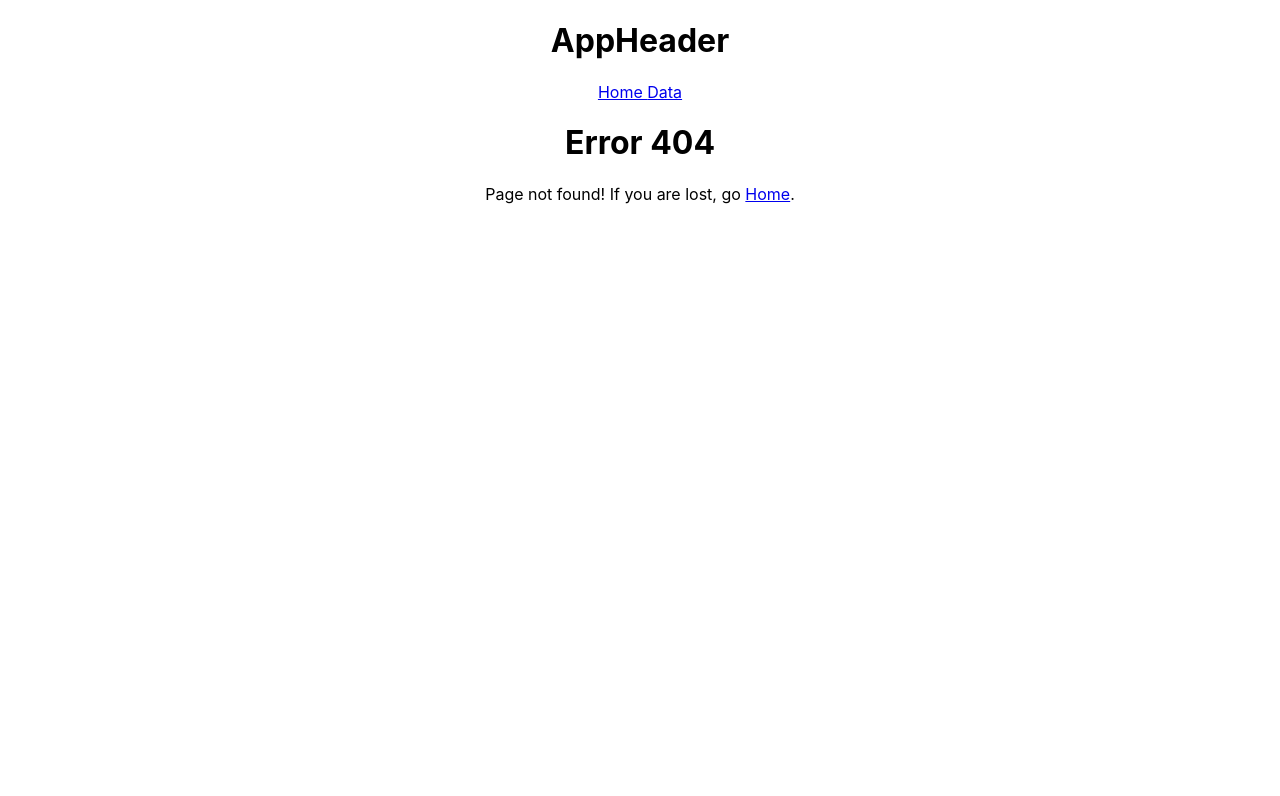
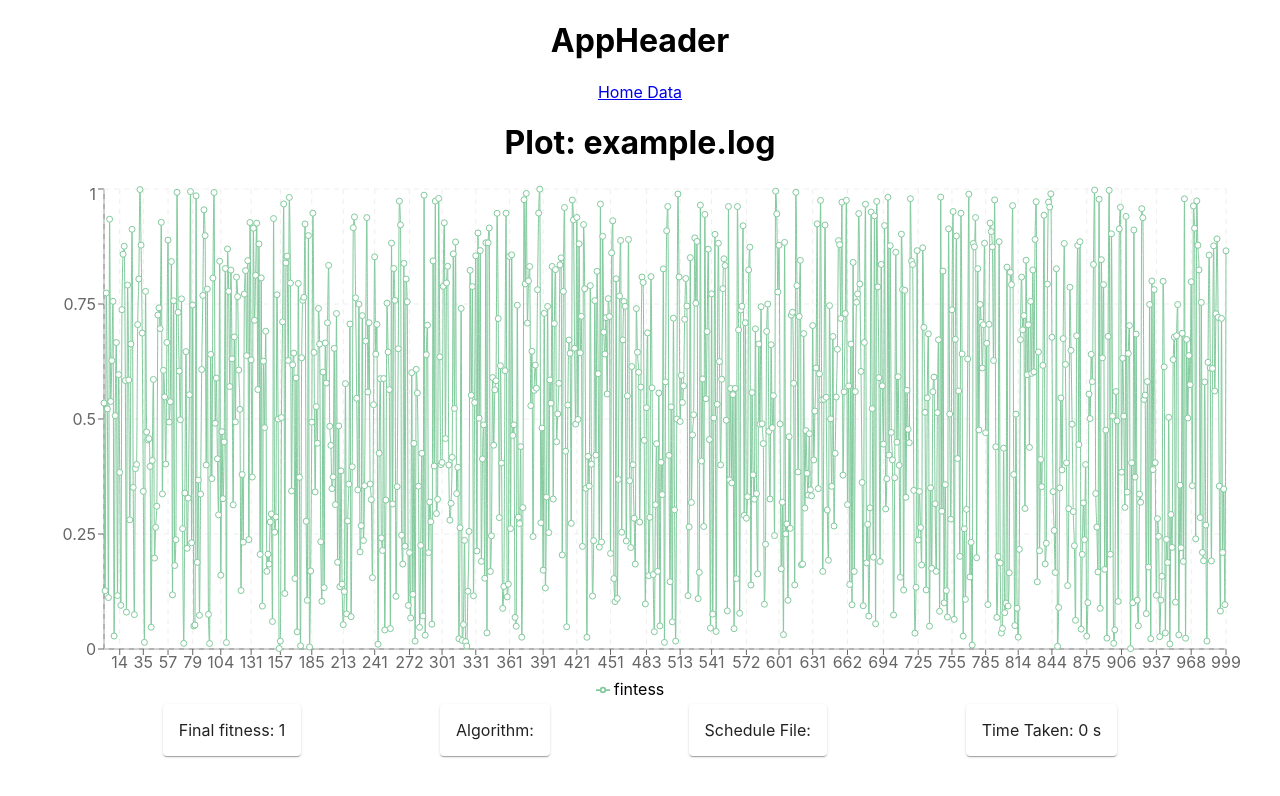
Before and after one commit to AluBhorta/UCSPy-Client, a React (Create React App) app: page /plot/example.log in a window 1280 px wide. Before the commit this address had no page. Shown: the top 796 px of the page. Built offline with nearby package versions, Linux system fonts and the light colour scheme.

Commit message:
add mock ui of PlotPage and model for Log add recharts add ThemeProvider

```diff
--- a/package.json
+++ b/package.json
@@ -14,10 +14,12 @@
     "@types/react": "^16.9.49",
     "@types/react-dom": "^16.9.8",
     "@types/react-router-dom": "^5.1.5",
+    "@types/recharts": "^1.8.14",
     "react": "^16.13.1",
     "react-dom": "^16.13.1",
     "react-router-dom": "^5.2.0",
     "react-scripts": "3.4.3",
+    "recharts": "^1.8.5",
     "typescript": "^3.7.5"
   },
   "scripts": {
--- a/src/AppRoutes.tsx
+++ b/src/AppRoutes.tsx
@@ -1,5 +1,5 @@
 import React from "react";
-import { Switch, Route } from "react-router-dom";
+import { Switch, Route, Redirect } from "react-router-dom";
 import HomePage from "./pages/HomePage";
 import PlotPage from "./pages/PlotPage";
 import InspectPage from "./pages/InspectPage";
@@ -16,15 +16,22 @@ const AppRoutes: React.FC = () => {
         <Route path="/" exact>
           <HomePage />
         </Route>
+
         <Route path="/solve/config" exact>
           <SolveConfigPage />
         </Route>
         <Route path="/solve/run" exact>
           <SolveRunPage />
         </Route>
+
         <Route path="/plot" exact>
-          <PlotPage />
+          <Redirect to="/data/logs" />
         </Route>
+
+        <Route path="/plot/:logFileName" exact>
+          {({ match }) => <PlotPage logFileName={match?.params.logFileName} />}
+        </Route>
+
         <Route path="/inspect" exact>
           <InspectPage />
         </Route>
--- /dev/null
+++ b/src/models/Log.ts
@@ -0,0 +1,12 @@
+export type LogFileData = {
+  logFileName: string;
+  records: {
+    generation: number;
+    fintess: number;
+  }[];
+  finalFitness: number;
+  algorithmName: string;
+  defaultArgs: any;
+  scheduleFileName: string;
+  timeTakenInSeconds: number;
+};
--- a/src/pages/DataDetailPage.tsx
+++ b/src/pages/DataDetailPage.tsx
@@ -13,7 +13,8 @@ const DataDetailPage: React.FC<{
   pageName: string;
 }> = ({ pageName }) => {
   const pageNames = ["schedule-params", "logs", "schedules"];
-  const secondaryActions = ["solve", "plot", "inspect"];
+  const secondaryActionNames = ["solve", "plot", "inspect"];
+  const secondaryActionRoutes = ["/solve/config", "/plot/example.log", "/inspect"];
 
   let currentPageIdx = -1;
 
@@ -51,8 +52,8 @@ const DataDetailPage: React.FC<{
             <ListItemSecondaryAction>
               <ButtonGroup variant="contained" color="primary">
                 <Button>Download</Button>
-                <Button>
-                  {secondaryActions[currentPageIdx].toUpperCase()}
+                <Button href={secondaryActionRoutes[currentPageIdx]} >
+                  {secondaryActionNames[currentPageIdx].toUpperCase()}
                 </Button>
               </ButtonGroup>
             </ListItemSecondaryAction>
--- a/src/pages/Error404Page.tsx
+++ b/src/pages/Error404Page.tsx
@@ -6,10 +6,11 @@ const Error404Page: React.FC<{
   return (
     <div>
       <h1>Error 404</h1>
+      {message ? <h3>{message}</h3> : <h3>Page not found!</h3>}
+
       <p>
-        Page not found! If you are lost, go <a href="/">Home</a>.{" "}
+        If you are lost, go <a href="/">Home</a>.
       </p>
-      <p>{message}</p>
     </div>
   );
 };
--- a/src/pages/HomePage.tsx
+++ b/src/pages/HomePage.tsx
@@ -11,7 +11,7 @@ const HomePage: React.FC = () => {
           <Link to="/solve/config"> Solve </Link>
         </Grid>
         <Grid item>
-          <Link to="/plot"> Plot </Link>
+          <Link to="/data/logs"> Plot </Link>
         </Grid>
         <Grid item>
           <Link to="/inspect"> Inspect </Link>
--- a/src/pages/PlotPage.tsx
+++ b/src/pages/PlotPage.tsx
@@ -1,11 +1,119 @@
-import React from 'react'
+import React, { useState, useEffect } from "react";
+import { LogFileData } from "../models/Log";
+import { CircularProgress, Grid, Paper, Box } from "@material-ui/core";
+import Error404Page from "./Error404Page";
+import { Redirect } from "react-router-dom";
+import {
+  LineChart,
+  XAxis,
+  YAxis,
+  CartesianGrid,
+  Line,
+  Legend,
+  Tooltip,
+  ResponsiveContainer,
+} from "recharts";
 
-const PlotPage: React.FC = () => {
+const PlotPage: React.FC<{
+  logFileName: string;
+}> = ({ logFileName }) => {
+  const [loading, setLoading] = useState(true);
+  const [logFileData, setLogFileData] = useState<LogFileData>({
+    logFileName: "",
+    records: [],
+    finalFitness: 1,
+    algorithmName: "",
+    defaultArgs: {},
+    scheduleFileName: "",
+    timeTakenInSeconds: 0,
+  });
+
+  useEffect(() => {
+    setTimeout(() => {
+      // TODO: fetch LogFileData and replace mock data
+      logFileData.logFileName = logFileName;
+      logFileData.records = genLogRecords(1000);
+      setLoading(false);
+    }, 1000);
+
+    return () => {};
+  }, []);
+
+  if (loading) {
+    return (
+      <div>
+        <p>Loading...</p>
+        <CircularProgress />
+      </div>
+    );
+  }
+
+  if (!loading && logFileData.logFileName === "") {
+    return <Error404Page message="Invalid Log Selected!" />;
+  }
+
   return (
     <div>
-      <h1>PlotPage</h1>
+      <h1>Plot: {logFileData.logFileName}</h1>
+      <div style={{ width: "100%", height: "65vh", maxHeight: "90vh" }}>
+        <ResponsiveContainer>
+          <LineChart
+            data={logFileData.records}
+            margin={{ top: 5, right: 30, left: 20, bottom: 5 }}
+          >
+            <XAxis dataKey="generation" />
+            <YAxis />
+            <CartesianGrid stroke="#eee" strokeDasharray="5 5" />
+            <Legend />
+            <Tooltip />
+            <Line type="monotone" dataKey="fintess" stroke="#82ca9d" />
+          </LineChart>
+        </ResponsiveContainer>
+      </div>
+
+      <Grid container justify="space-evenly">
+        <Grid item>
+          <Paper>
+            <Box padding={2}>
+              <span>Final fitness: {logFileData.finalFitness}</span>
+            </Box>
+          </Paper>
+        </Grid>
+        <Grid item>
+          <Paper>
+            <Box padding={2}>
+              <span>Algorithm: {logFileData.algorithmName}</span>
+            </Box>
+          </Paper>
+        </Grid>
+        <Grid item>
+          <Paper>
+            <Box padding={2}>
+              <span>Schedule File: {logFileData.scheduleFileName}</span>
+            </Box>
+          </Paper>
+        </Grid>
+        <Grid item>
+          <Paper>
+            <Box padding={2}>
+              <span>Time Taken: {logFileData.timeTakenInSeconds} s</span>
+            </Box>
+          </Paper>
+        </Grid>
+        {/* TODO
+          <p>Default Args: {logFileData.defaultArgs}</p>
+        */}
+      </Grid>
     </div>
   );
+};
+
+export default PlotPage;
+
+function genLogRecords(len = 200) {
+  const values = Array.from({ length: len }, () => Math.random());
+  return values.map((val, idx) => ({
+    generation: idx,
+    fintess: val,
+  }));
 }
-
-export default PlotPage
```
Also changed, not shown: src/theme/Theme.tsx (added, +12 -0 lines), 1 other file (tests, documents, lock files or other folders).
